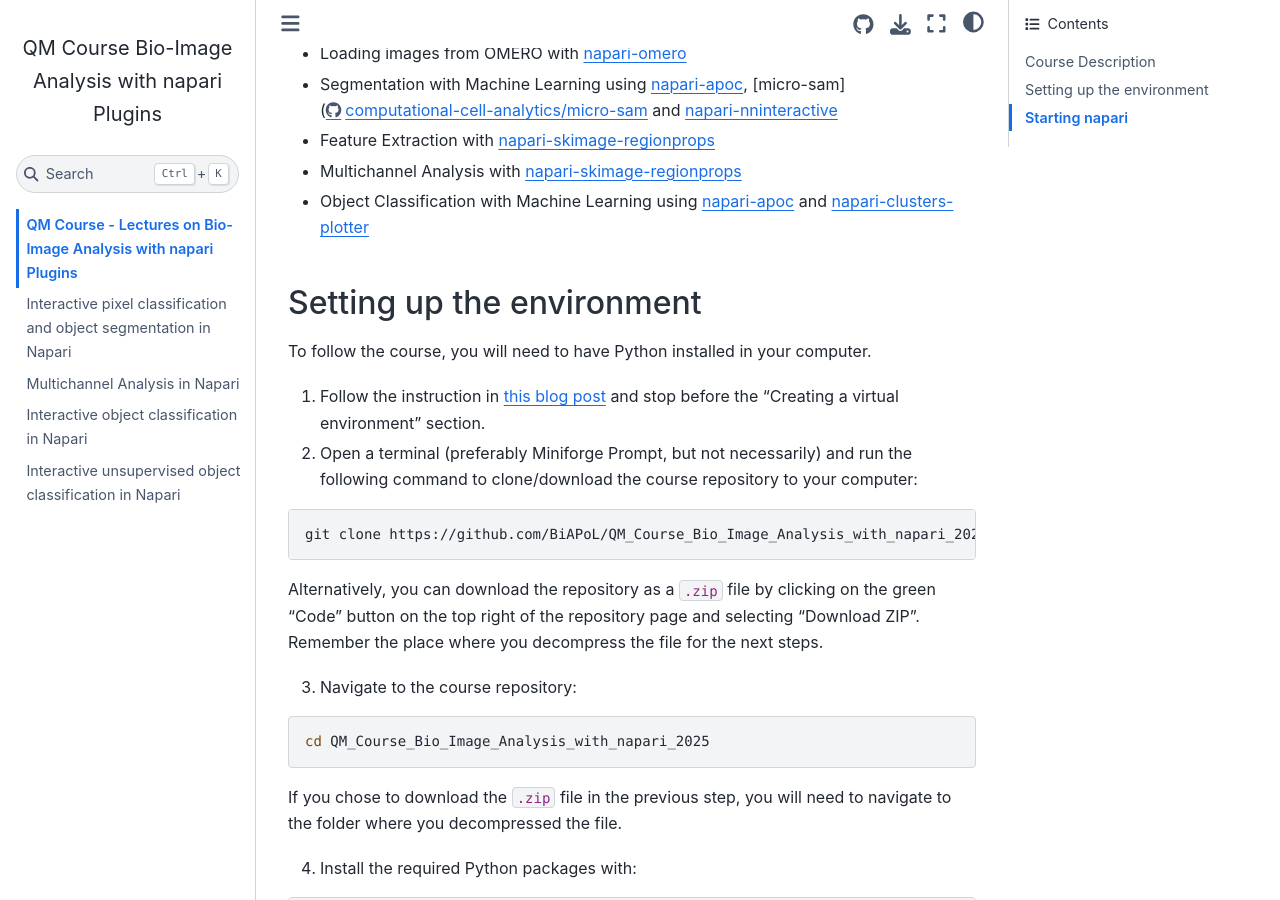
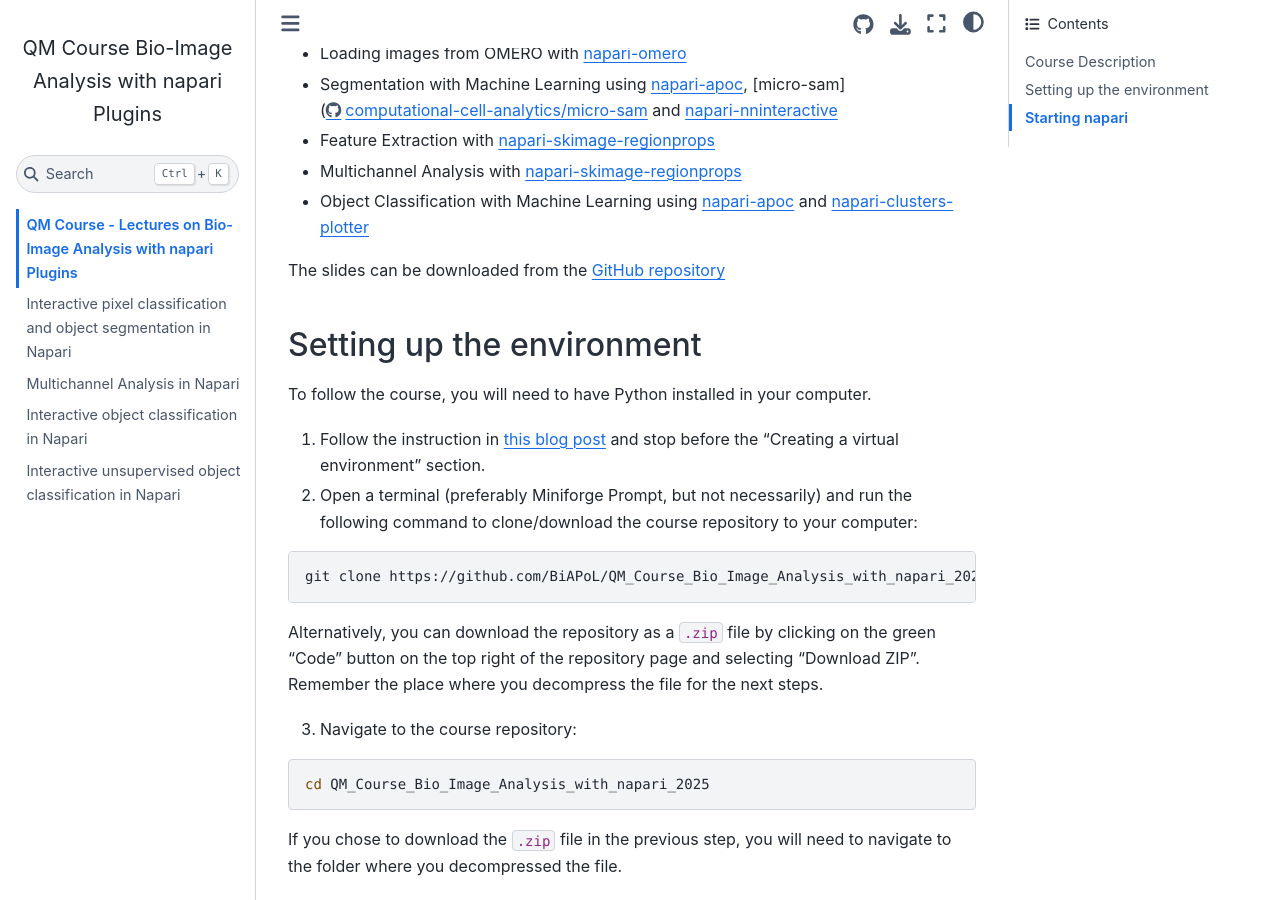
Before and after one commit to BiAPoL/BioImage-Analysis-and-Data-Processing-Workshop-2025, a Jupyter Book: the page built from docs/intro.md, in a window 1280 px wide and 900 px high, scrolled down 465 px. Built offline with Jupyter Book 1.0.4 settings and Sphinx 7.4.7 and the Sphinx Book theme 1.1.4, drawn with Linux system fonts in a browser that asks for light colours; pages that are not in the unit, such as notebooks, are missing from menus.

Commit message:
Link to slides

```diff
--- a/docs/intro.md
+++ b/docs/intro.md
@@ -12,6 +12,8 @@ This course will introduce the participants to the basics of bio-image analysis
 - Feature Extraction with [napari-skimage-regionprops](https://github.com/haesleinhuepf/napari-skimage-regionprops)
 - Multichannel Analysis with [napari-skimage-regionprops](https://github.com/haesleinhuepf/napari-skimage-regionprops)
 - Object Classification with Machine Learning using [napari-apoc](https://github.com/haesleinhuepf/napari-accelerated-pixel-and-object-classification) and [napari-clusters-plotter](https://github.com/BiAPoL/napari-clusters-plotter)
+
+The slides can be downloaded from the [GitHub repository](https://github.com/BiAPoL/QM_Course_Bio_Image_Analysis_with_napari_2025/blob/main/Bio-Image%20Analysis%20with%20napari%20plugins.pdf)
 
 ## Setting up the environment
 
```
